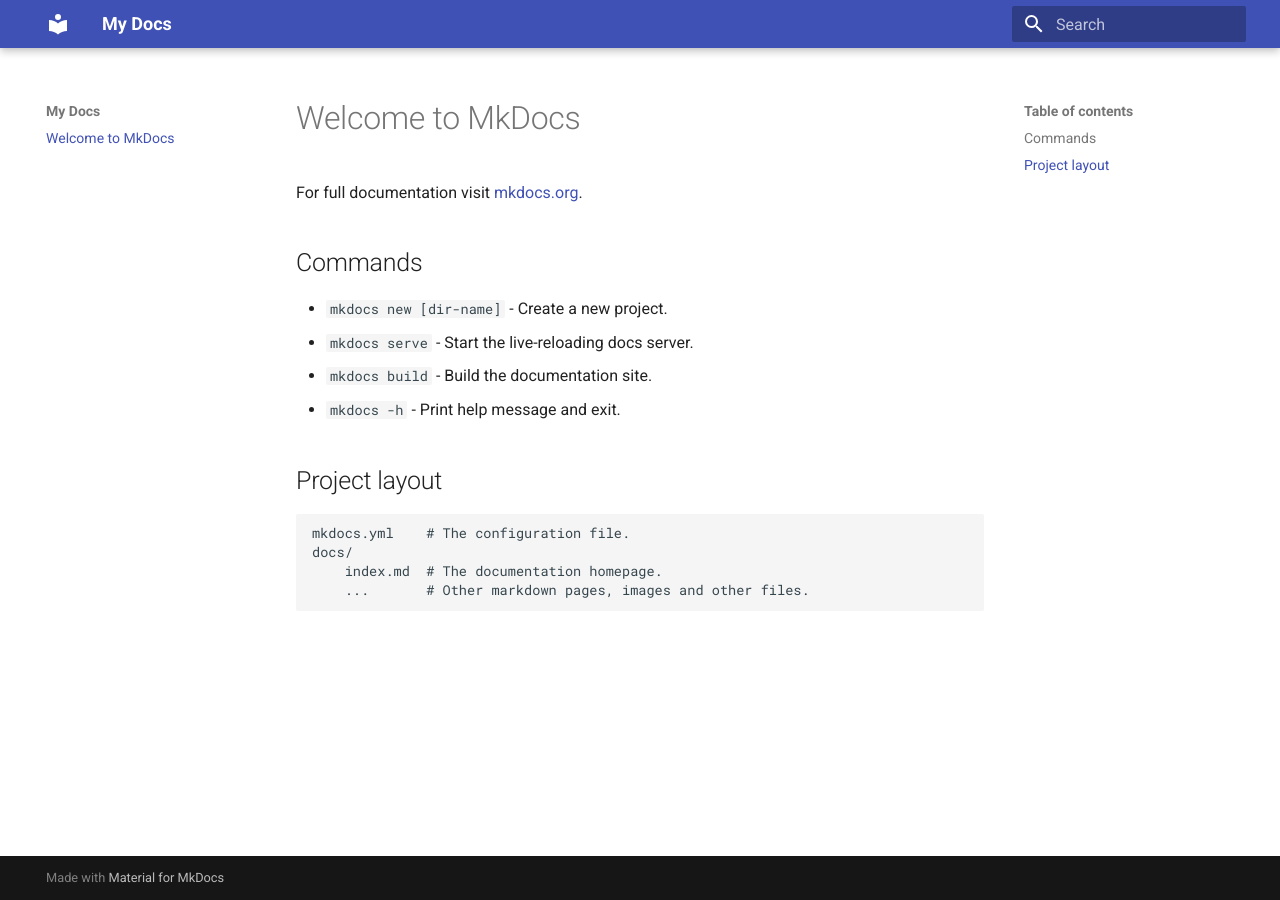
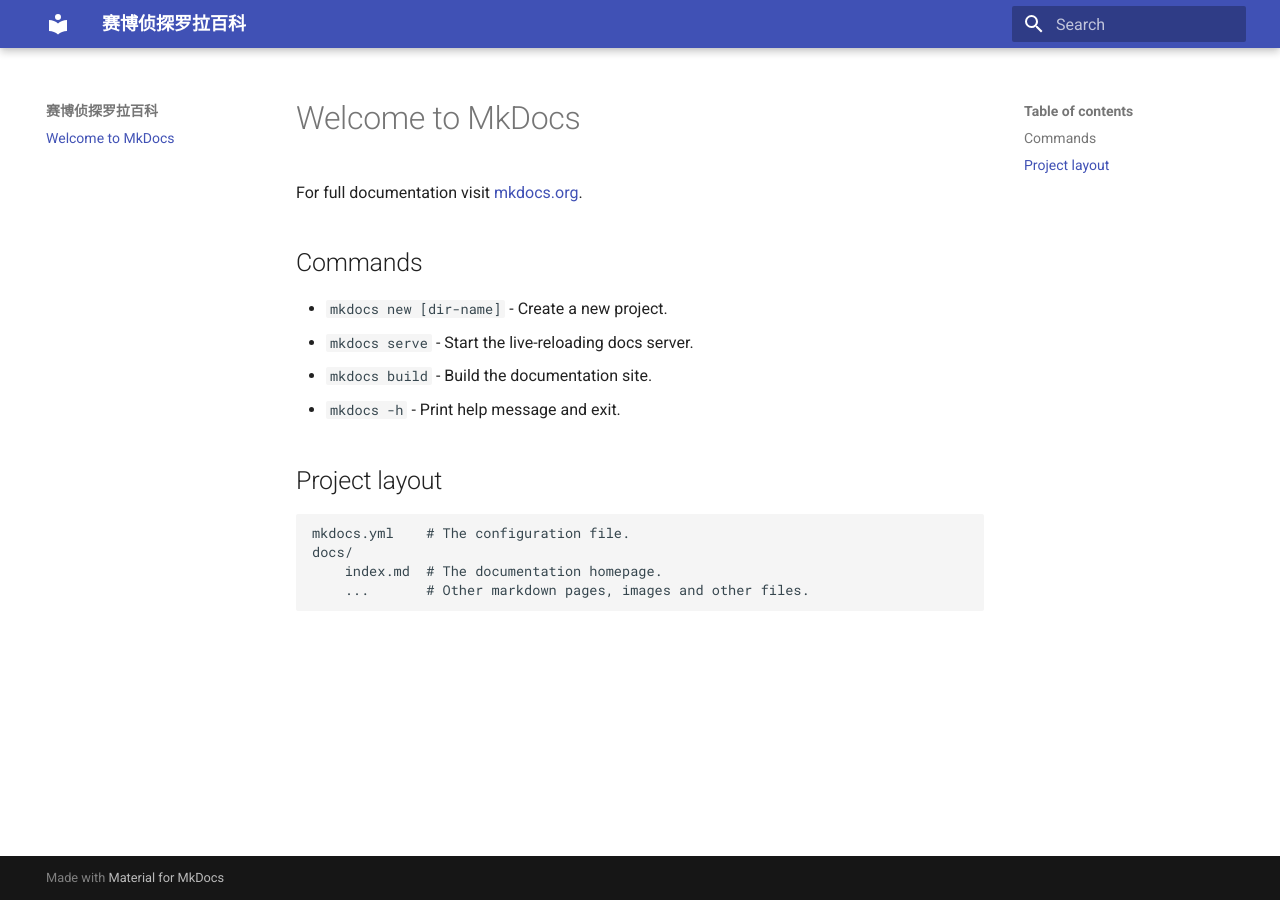
Before and after one commit to Kooluve/mkdocs-material-test, an MkDocs documentation site: the page built from docs/index.md, in a window 1280 px wide. Built offline with MkDocs 1.6.1 and Material for MkDocs 9.7.7, drawn with Linux system fonts in a browser that asks for light colours.

Commit message:
基础配置

```diff
--- a/mkdocs.yml
+++ b/mkdocs.yml
@@ -1,4 +1,5 @@
-site_name: My Docs
-site_url: https://mydomain.org/mysite
+site_name: 赛博侦探罗拉百科
+site_url: https://kooluve.github.io/ltcd-wiki
+site_author: Kooluve
 theme:
   name: material
```
